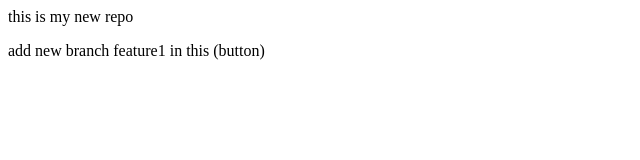
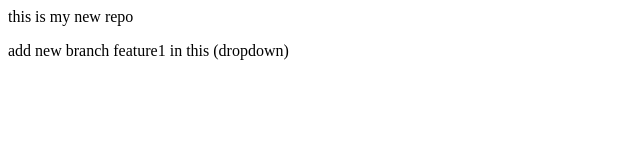
Before and after one commit to bhavani3030/localRepo, a plain HTML site: page index.html in a window 1280 px wide. Shown: the full height of the page, 0-640 px from the left. Drawn offline with Linux system fonts and the light colour scheme.

Commit message:
add drop down

```diff
--- a/index.html
+++ b/index.html
@@ -1,2 +1,2 @@
 <p>this is my new repo</p>
-<p> add new branch feature1 in this (button)</p>
+<p> add new branch feature1 in this (dropdown)</p>
```
